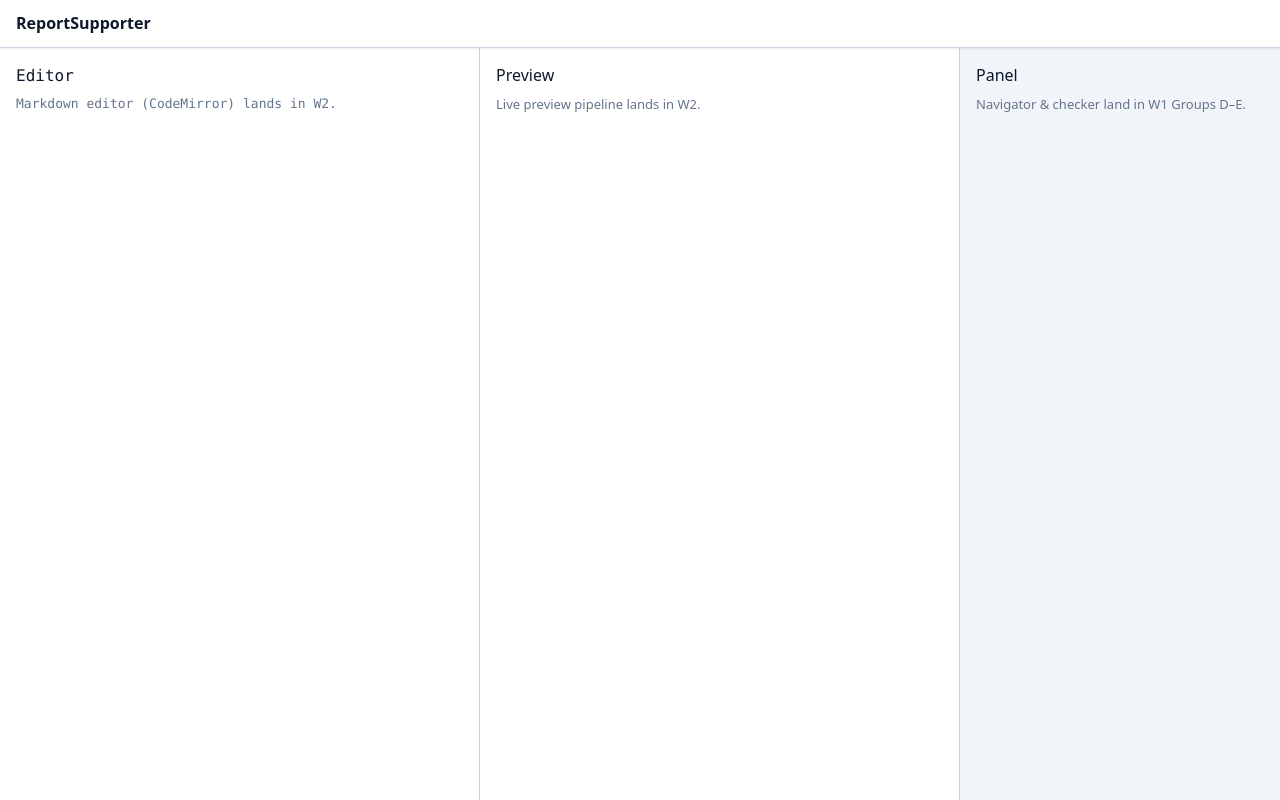
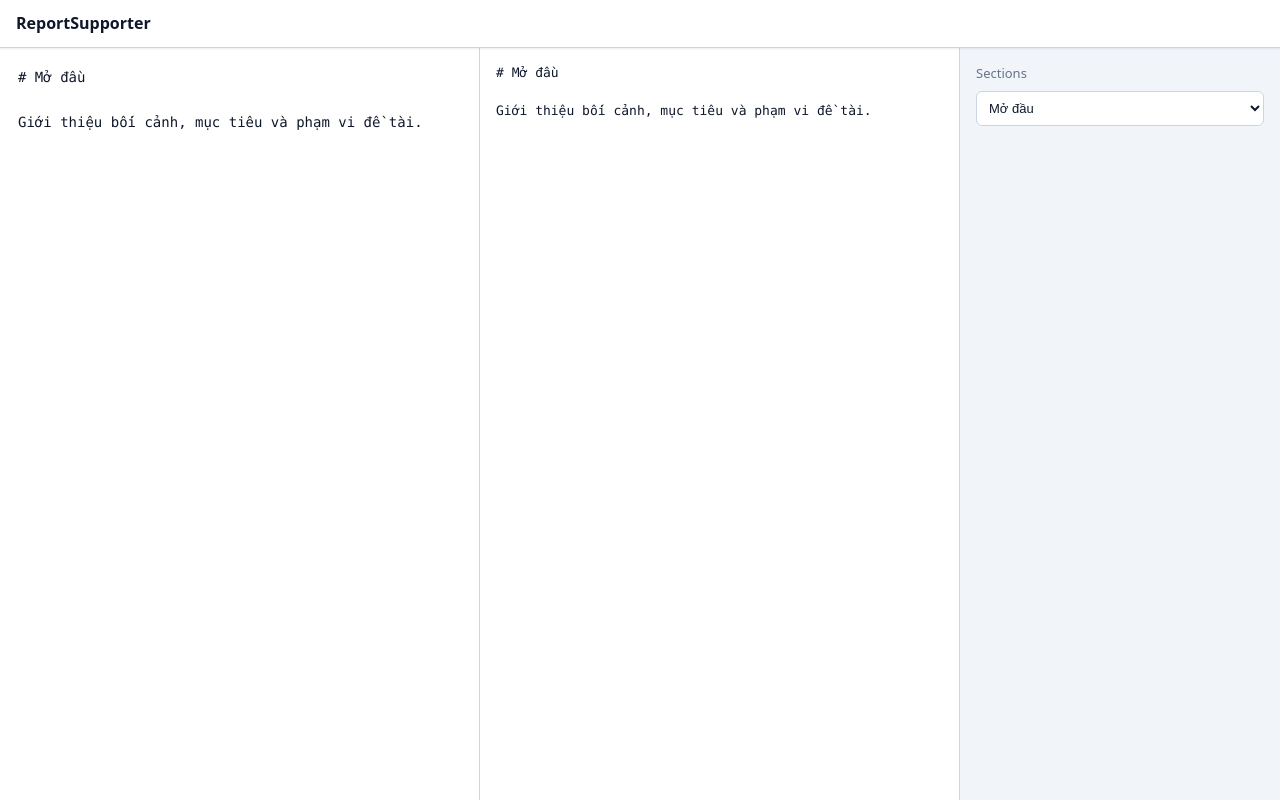
Before and after one commit to CuongVo24/ReportSupporter, a Next.js app: page / in a window 1280 px wide. Built offline with nearby package versions, Linux system fonts and the light colour scheme.

Commit message:
feat(write): wire Workspace container vao route / (autosave + section switcher)

```diff
--- a/src/app/globals.css
+++ b/src/app/globals.css
@@ -138,6 +138,67 @@ body {
   font-size: var(--rs-font-size-sm);
 }
 
+/* Editor + preview + side panel — W1 Group D */
+.ws-editor-textarea {
+  width: 100%;
+  height: 100%;
+  min-height: 320px;
+  border: none;
+  outline: none;
+  resize: none;
+  background: transparent;
+  color: var(--rs-color-text);
+  font-family: var(--rs-font-family-mono);
+  font-size: var(--rs-font-size-md);
+  line-height: 1.6;
+}
+
+.ws-editor-textarea:focus-visible {
+  outline: 2px solid var(--rs-color-focus-ring);
+  outline-offset: 2px;
+}
+
+.ws-preview-raw {
+  margin: 0;
+  white-space: pre-wrap;
+  word-break: break-word;
+  font-family: var(--rs-font-family-mono);
+  font-size: var(--rs-font-size-sm);
+  color: var(--rs-color-text);
+}
+
+.ws-side-inner {
+  display: flex;
+  flex-direction: column;
+  gap: var(--rs-space-2);
+}
+
+.ws-side-label {
+  font-size: var(--rs-font-size-sm);
+  font-weight: var(--rs-font-weight-medium);
+  color: var(--rs-color-text-muted);
+}
+
+.ws-section-select {
+  padding: var(--rs-space-2);
+  border: 1px solid var(--rs-color-border);
+  border-radius: var(--rs-radius-sm);
+  background: var(--rs-color-surface);
+  color: var(--rs-color-text);
+  font-size: var(--rs-font-size-sm);
+}
+
+.ws-section-select:focus-visible {
+  outline: 2px solid var(--rs-color-focus-ring);
+  outline-offset: 2px;
+}
+
+.ws-save-status {
+  margin: 0;
+  font-size: var(--rs-font-size-xs);
+  color: var(--rs-color-text-muted);
+}
+
 @media (max-width: 900px) {
   .ws-main {
     grid-template-columns: 1fr;
--- a/src/app/page.tsx
+++ b/src/app/page.tsx
@@ -1,23 +1,6 @@
-import { WorkspaceLayout } from "@/components/WorkspaceLayout";
-
-function ZonePlaceholder({ title, hint }: { title: string; hint: string }) {
-  return (
-    <div>
-      <h2 className="ws-zone-title">{title}</h2>
-      <p className="ws-zone-hint">{hint}</p>
-    </div>
-  );
-}
+import { Workspace } from "@/components/Workspace";
 
 export default function Home() {
-  // Workspace-first route. Real panels are injected here in W1 Groups D–E.
-  return (
-    <WorkspaceLayout
-      editor={<ZonePlaceholder title="Editor" hint="Markdown editor (CodeMirror) lands in W2." />}
-      preview={<ZonePlaceholder title="Preview" hint="Live preview pipeline lands in W2." />}
-      sidePanel={
-        <ZonePlaceholder title="Panel" hint="Navigator & checker land in W1 Groups D–E." />
-      }
-    />
-  );
+  // Workspace-first route: the editor IS the landing surface (TechnicalStack §1).
+  return <Workspace />;
 }
--- /dev/null
+++ b/src/components/Workspace.tsx
@@ -0,0 +1,143 @@
+"use client";
+
+// W1 Group D orchestrator: load/bootstrap a draft, edit the active section, render
+// raw preview, and autosave to IndexedDB (throttled). Container that wires the
+// presentational WorkspaceLayout slots (Coding & Git Standard §4b).
+import { useCallback, useEffect, useMemo, useRef, useState } from "react";
+import { WorkspaceLayout } from "@/components/WorkspaceLayout";
+import { EditorPanel } from "@/components/EditorPanel";
+import { PreviewPane } from "@/components/PreviewPane";
+import {
+  createProjectFromTemplate,
+  createThrottledSaver,
+  loadBundle,
+  saveBundle,
+  softwareProjectTemplate,
+} from "@/modules/write";
+import type { ReportProjectBundle } from "@/types";
+
+type SaveStatus = "idle" | "saving" | "saved";
+
+export function Workspace() {
+  const [bundle, setBundle] = useState<ReportProjectBundle | null>(null);
+  const [activeId, setActiveId] = useState<string | null>(null);
+  const [status, setStatus] = useState<SaveStatus>("idle");
+  const [quotaFull, setQuotaFull] = useState(false);
+
+  const saverRef = useRef(
+    createThrottledSaver<ReportProjectBundle>(async (next) => {
+      try {
+        await saveBundle(next);
+        setQuotaFull(false);
+        setStatus("saved");
+      } catch {
+        setQuotaFull(true); // keep RAM state; surface a banner (1.Write §6)
+      }
+    }, 2000),
+  );
+
+  // Load existing draft or bootstrap the default template (1.Write §5.1 / §6).
+  useEffect(() => {
+    let active = true;
+    void (async () => {
+      const existing = await loadBundle();
+      const next = existing ?? createProjectFromTemplate(softwareProjectTemplate);
+      if (!active) return;
+      setBundle(next);
+      setActiveId(next.project.sections[0]?.id ?? null);
+      if (!existing) void saveBundle(next).catch(() => setQuotaFull(true));
+    })();
+    return () => {
+      active = false;
+    };
+  }, []);
+
+  // Flush the pending save before the tab is hidden/closed.
+  useEffect(() => {
+    const saver = saverRef.current;
+    const flush = () => saver.flush();
+    window.addEventListener("beforeunload", flush);
+    document.addEventListener("visibilitychange", flush);
+    return () => {
+      window.removeEventListener("beforeunload", flush);
+      document.removeEventListener("visibilitychange", flush);
+    };
+  }, []);
+
+  const activeSection = useMemo(
+    () => bundle?.project.sections.find((section) => section.id === activeId) ?? null,
+    [bundle, activeId],
+  );
+
+  const handleChange = useCallback(
+    (markdown: string) => {
+      setBundle((prev) => {
+        if (!prev || !activeId) return prev;
+        const sections = prev.project.sections.map((section) =>
+          section.id === activeId ? { ...section, markdown } : section,
+        );
+        const next: ReportProjectBundle = {
+          ...prev,
+          project: { ...prev.project, sections, updatedAt: new Date().toISOString() },
+        };
+        setStatus("saving");
+        saverRef.current.schedule(next);
+        return next;
+      });
+    },
+    [activeId],
+  );
+
+  if (!bundle || !activeSection) {
+    return (
+      <WorkspaceLayout
+        editor={<p className="ws-zone-hint">Đang tải…</p>}
+        preview={null}
+        sidePanel={null}
+      />
+    );
+  }
+
+  const sidePanel = (
+    <div className="ws-side-inner">
+      <label className="ws-side-label" htmlFor="ws-section-select">
+        Sections
+      </label>
+      <select
+        id="ws-section-select"
+        className="ws-section-select"
+        value={activeSection.id}
+        onChange={(event) => setActiveId(event.target.value)}
+      >
+        {bundle.project.sections.map((section) => (
+          <option key={section.id} value={section.id}>
+            {section.title}
+          </option>
+        ))}
+      </select>
+      <p className="ws-save-status" aria-live="polite">
+        {quotaFull
+          ? "Bộ nhớ trình duyệt đầy — nội dung vẫn giữ trong phiên."
+          : status === "saving"
+            ? "Saving…"
+            : status === "saved"
+              ? "Saved"
+              : ""}
+      </p>
+    </div>
+  );
+
+  return (
+    <WorkspaceLayout
+      editor={
+        <EditorPanel
+          value={activeSection.markdown}
+          onChange={handleChange}
+          ariaLabel={`Editor: ${activeSection.title}`}
+        />
+      }
+      preview={<PreviewPane markdown={activeSection.markdown} />}
+      sidePanel={sidePanel}
+    />
+  );
+}
--- a/src/modules/write/index.ts
+++ b/src/modules/write/index.ts
@@ -1,3 +1,4 @@
 // Public surface for Module 1 — Write.
 export { createProjectFromTemplate } from "./create-project";
 export { softwareProjectTemplate } from "./templates/software-project";
+export { createThrottledSaver, loadBundle, saveBundle } from "./autosave";
```
